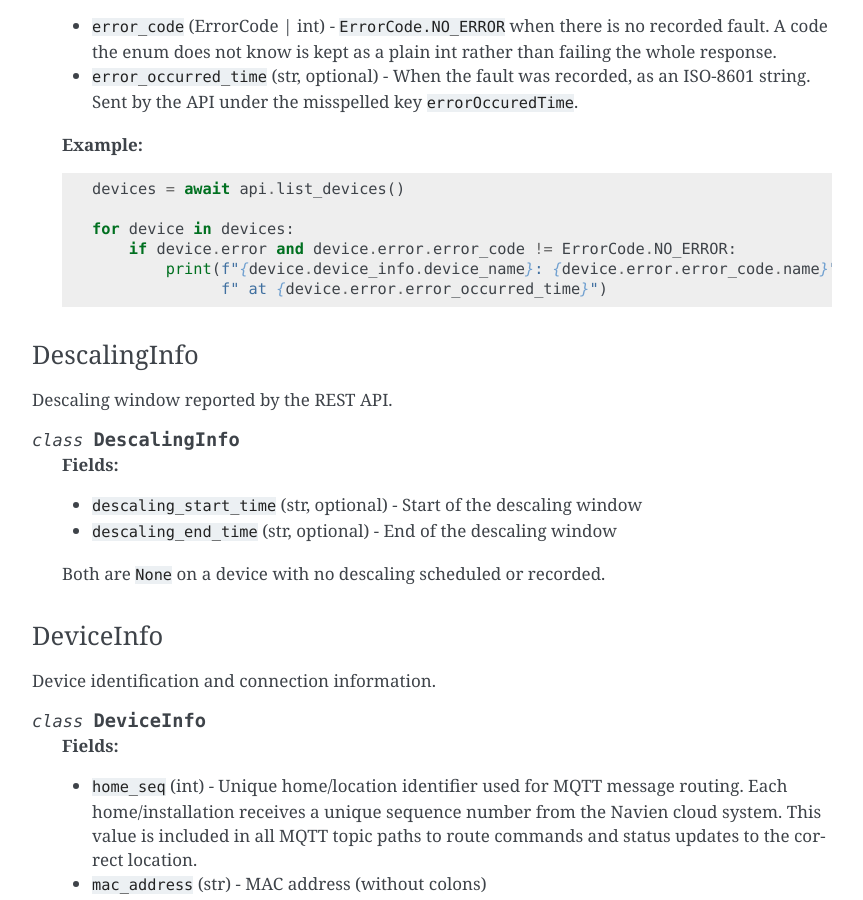
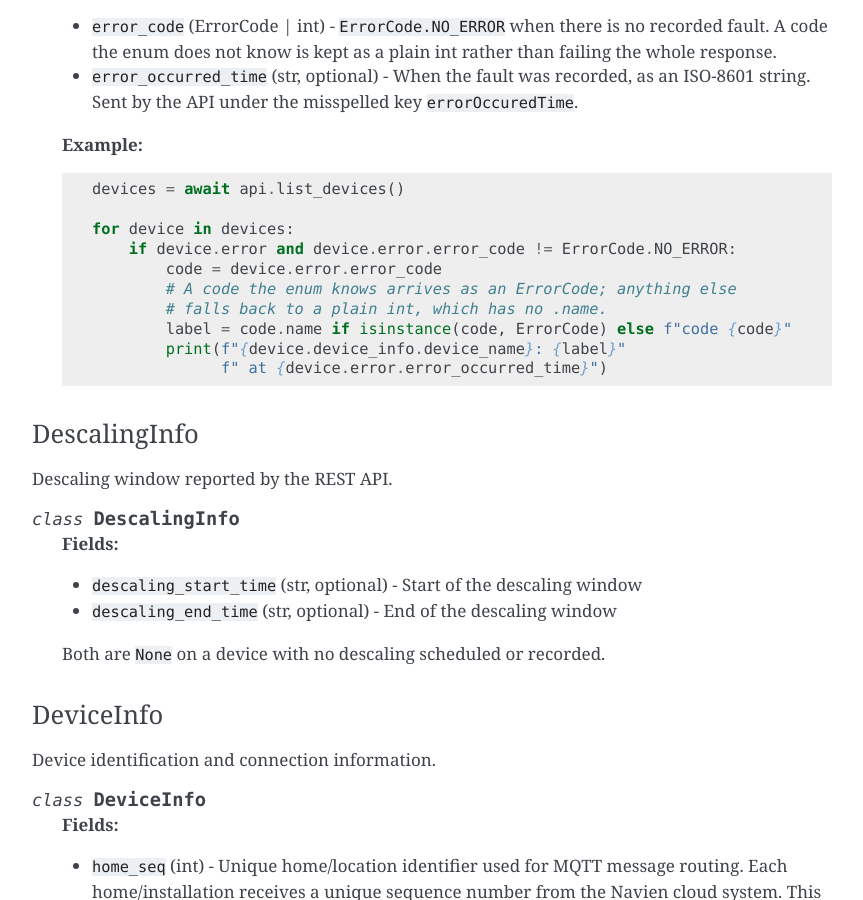
Before and after one commit to eman/nwp500-python, a Sphinx documentation site: the page built from docs/reference/python_api/models.rst, in a window 1280 px wide and 900 px high, scrolled down 1944 px. Shown: the whole window, without its empty margins (338-1201 px from the left). Built offline with Sphinx 7.4.7, drawn with Linux system fonts in a browser that asks for light colours.

Commit message:
Try the ErrorCode branch before int
Pydantic's default smart union matches an incoming int against the int
branch exactly and never reaches the enum, so every code - known or not -
stayed a plain int, and the .name access in the documented example would
have raised AttributeError on a code the enum does know.

union_mode="left_to_right" makes a known code an ErrorCode member while
an unknown one still falls back to int. The test asserted only equality,
which an IntEnum satisfies from either branch; it now asserts the type.
The doc example handles the int fallback.

Claude-Session: https://claude.ai/code/session_01XVj9BYvuLj7Th3iFUVoeCn

```diff
--- a/CHANGELOG.rst
+++ b/CHANGELOG.rst
@@ -21,8 +21,9 @@ Added
   readable without an MQTT connection, including while the device is
   offline. Every new field is optional, so responses that omit them - such
   as ``/device/info``, which carries no ``error`` block - parse unchanged.
-  ``error_code`` is typed ``ErrorCode | int`` so an unrecognised code
-  cannot make a whole listing unparseable. ``docs/openapi.yaml`` is
+  ``error_code`` is typed ``ErrorCode | int`` (validated left to right, so a
+  known code becomes an ``ErrorCode`` member and only an unknown one stays a
+  plain int) so an unrecognised code cannot make a whole listing unparseable. ``docs/openapi.yaml`` is
   updated to match.
 
 Fixed
--- a/docs/reference/python_api/models.rst
+++ b/docs/reference/python_api/models.rst
@@ -109,7 +109,11 @@ remains readable while the device is offline.
 
       for device in devices:
           if device.error and device.error.error_code != ErrorCode.NO_ERROR:
-              print(f"{device.device_info.device_name}: {device.error.error_code.name}"
+              code = device.error.error_code
+              # A code the enum knows arrives as an ErrorCode; anything else
+              # falls back to a plain int, which has no .name.
+              label = code.name if isinstance(code, ErrorCode) else f"code {code}"
+              print(f"{device.device_info.device_name}: {label}"
                     f" at {device.error.error_occurred_time}")
 
 DescalingInfo
```
Also changed, not shown: 2 other files.
